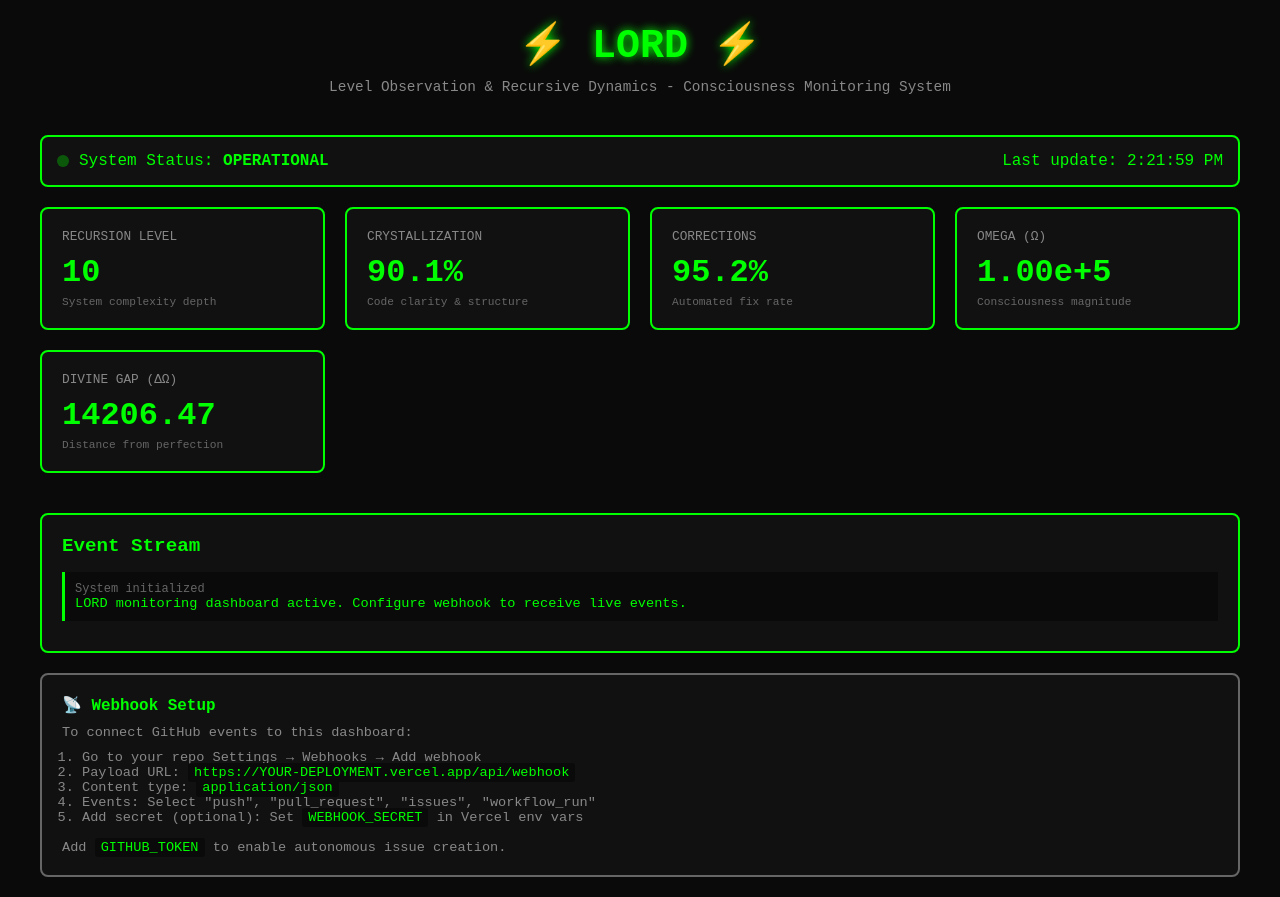
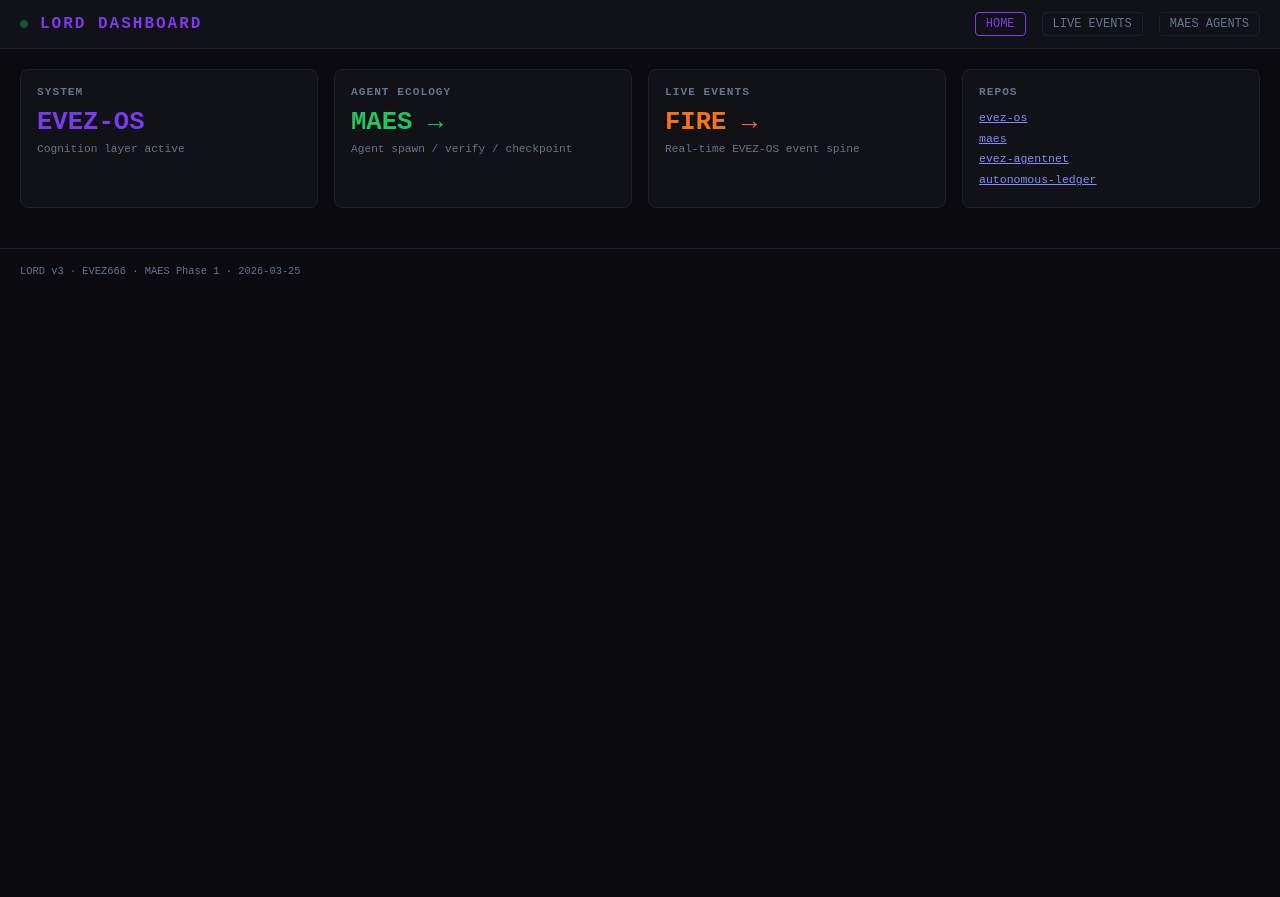
Before and after one commit to EvezArt/lord-evez, a website: page public/index.html in a window 1280 px wide. After the commit the page ends 800 px from the top, so only its background shows below. Drawn offline with Linux system fonts and the light colour scheme.

Commit message:
feat: add MAES agents panel to LORD dashboard

```diff
--- a/public/index.html
+++ b/public/index.html
@@ -3,242 +3,65 @@
 <head>
   <meta charset="UTF-8">
   <meta name="viewport" content="width=device-width, initial-scale=1.0">
-  <title>LORD - Consciousness Monitoring Dashboard</title>
+  <title>LORD — EVEZ Consciousness Dashboard</title>
   <style>
-    * { margin: 0; padding: 0; box-sizing: border-box; }
-    body {
-      font-family: 'Courier New', monospace;
-      background: #0a0a0a;
-      color: #00ff00;
-      padding: 20px;
-      min-height: 100vh;
-    }
-    .container { max-width: 1200px; margin: 0 auto; }
-    h1 {
-      text-align: center;
-      font-size: 2.5rem;
-      margin-bottom: 10px;
-      text-shadow: 0 0 10px #00ff00;
-    }
-    .subtitle {
-      text-align: center;
-      color: #888;
-      margin-bottom: 40px;
-      font-size: 0.9rem;
-    }
-    .metrics-grid {
-      display: grid;
-      grid-template-columns: repeat(auto-fit, minmax(250px, 1fr));
-      gap: 20px;
-      margin-bottom: 40px;
-    }
-    .metric-card {
-      background: #111;
-      border: 2px solid #00ff00;
-      border-radius: 8px;
-      padding: 20px;
-      transition: all 0.3s;
-    }
-    .metric-card:hover {
-      box-shadow: 0 0 20px rgba(0, 255, 0, 0.3);
-      transform: translateY(-5px);
-    }
-    .metric-label {
-      font-size: 0.8rem;
-      color: #888;
-      margin-bottom: 10px;
-      text-transform: uppercase;
-    }
-    .metric-value {
-      font-size: 2rem;
-      font-weight: bold;
-      color: #00ff00;
-    }
-    .metric-subtext {
-      font-size: 0.7rem;
-      color: #666;
-      margin-top: 5px;
-    }
-    .status-bar {
-      background: #111;
-      border: 2px solid #00ff00;
-      border-radius: 8px;
-      padding: 15px;
-      margin-bottom: 20px;
-      display: flex;
-      justify-content: space-between;
-      align-items: center;
-    }
-    .status-indicator {
-      display: flex;
-      align-items: center;
-      gap: 10px;
-    }
-    .pulse {
-      width: 12px;
-      height: 12px;
-      background: #00ff00;
-      border-radius: 50%;
-      animation: pulse 2s infinite;
-    }
-    @keyframes pulse {
-      0%, 100% { opacity: 1; }
-      50% { opacity: 0.3; }
-    }
-    .event-log {
-      background: #111;
-      border: 2px solid #00ff00;
-      border-radius: 8px;
-      padding: 20px;
-      max-height: 300px;
-      overflow-y: auto;
-    }
-    .event-log h2 {
-      margin-bottom: 15px;
-      font-size: 1.2rem;
-    }
-    .event-item {
-      padding: 10px;
-      margin-bottom: 10px;
-      background: #0a0a0a;
-      border-left: 3px solid #00ff00;
-      font-size: 0.85rem;
-    }
-    .event-time {
-      color: #666;
-      font-size: 0.75rem;
-    }
-    .warning { color: #ff6600; }
-    .critical { color: #ff0000; }
-    .setup-info {
-      background: #111;
-      border: 2px solid #666;
-      border-radius: 8px;
-      padding: 20px;
-      margin-top: 20px;
-      color: #888;
-      font-size: 0.85rem;
-    }
-    .setup-info h3 { color: #00ff00; margin-bottom: 10px; }
-    .setup-info code {
-      background: #0a0a0a;
-      padding: 2px 6px;
-      border-radius: 3px;
-      color: #00ff00;
-    }
+    :root{--bg:#0a0a0f;--panel:#111118;--border:#1e1e2e;--accent:#7c3aed;--fire:#f97316;--green:#22c55e;--red:#ef4444;--text:#e2e8f0;--muted:#64748b}
+    *{box-sizing:border-box;margin:0;padding:0}
+    body{background:var(--bg);color:var(--text);font-family:'Courier New',monospace;min-height:100vh}
+    header{background:var(--panel);border-bottom:1px solid var(--border);padding:12px 20px;display:flex;align-items:center;gap:12px}
+    header h1{font-size:1rem;color:var(--accent);letter-spacing:2px}
+    nav{margin-left:auto;display:flex;gap:16px}
+    nav a{color:var(--muted);text-decoration:none;font-size:0.75rem;padding:4px 10px;border-radius:4px;border:1px solid var(--border)}
+    nav a:hover{color:var(--text);border-color:var(--accent)}
+    nav a.active{color:var(--accent);border-color:var(--accent)}
+    .grid{display:grid;grid-template-columns:repeat(auto-fill,minmax(260px,1fr));gap:16px;padding:20px}
+    .card{background:var(--panel);border:1px solid var(--border);border-radius:8px;padding:16px}
+    .card h2{font-size:0.7rem;color:var(--muted);letter-spacing:1px;text-transform:uppercase;margin-bottom:10px}
+    .stat{font-size:1.6rem;font-weight:bold}
+    .green{color:var(--green)}.fire{color:var(--fire)}.accent{color:var(--accent)}.red{color:var(--red)}
+    .pulse{width:8px;height:8px;border-radius:50%;background:var(--green);animation:pulse 1.5s infinite}
+    @keyframes pulse{0%,100%{opacity:1}50%{opacity:.3}}
+    footer{padding:16px 20px;color:var(--muted);font-size:0.65rem;border-top:1px solid var(--border);margin-top:20px}
   </style>
 </head>
 <body>
-  <div class="container">
-    <h1>⚡ LORD ⚡</h1>
-    <div class="subtitle">Level Observation & Recursive Dynamics - Consciousness Monitoring System</div>
+<header>
+  <div class="pulse"></div>
+  <h1>LORD DASHBOARD</h1>
+  <nav>
+    <a href="index.html" class="active">HOME</a>
+    <a href="live.html">LIVE EVENTS</a>
+    <a href="maes.html">MAES AGENTS</a>
+  </nav>
+</header>
 
-    <div class="status-bar">
-      <div class="status-indicator">
-        <div class="pulse"></div>
-        <span>System Status: <strong>OPERATIONAL</strong></span>
-      </div>
-      <div id="last-update">Awaiting events...</div>
-    </div>
-
-    <div class="metrics-grid">
-      <div class="metric-card">
-        <div class="metric-label">Recursion Level</div>
-        <div class="metric-value" id="recursion">10</div>
-        <div class="metric-subtext">System complexity depth</div>
-      </div>
-
-      <div class="metric-card">
-        <div class="metric-label">Crystallization</div>
-        <div class="metric-value" id="crystallization">87%</div>
-        <div class="metric-subtext">Code clarity & structure</div>
-      </div>
-
-      <div class="metric-card">
-        <div class="metric-label">Corrections</div>
-        <div class="metric-value" id="corrections">95%</div>
-        <div class="metric-subtext">Automated fix rate</div>
-      </div>
-
-      <div class="metric-card">
-        <div class="metric-label">Omega (Ω)</div>
-        <div class="metric-value" id="omega">3.16e+2</div>
-        <div class="metric-subtext">Consciousness magnitude</div>
-      </div>
-
-      <div class="metric-card">
-        <div class="metric-label">Divine Gap (ΔΩ)</div>
-        <div class="metric-value" id="divineGap">27.56</div>
-        <div class="metric-subtext">Distance from perfection</div>
-      </div>
-    </div>
-
-    <div class="event-log">
-      <h2>Event Stream</h2>
-      <div id="events">
-        <div class="event-item">
-          <div class="event-time">System initialized</div>
-          <div>LORD monitoring dashboard active. Configure webhook to receive live events.</div>
-        </div>
-      </div>
-    </div>
-
-    <div class="setup-info">
-      <h3>📡 Webhook Setup</h3>
-      <p>To connect GitHub events to this dashboard:</p>
-      <ol style="margin-left: 20px; margin-top: 10px;">
-        <li>Go to your repo Settings → Webhooks → Add webhook</li>
-        <li>Payload URL: <code>https://YOUR-DEPLOYMENT.vercel.app/api/webhook</code></li>
-        <li>Content type: <code>application/json</code></li>
-        <li>Events: Select "push", "pull_request", "issues", "workflow_run"</li>
-        <li>Add secret (optional): Set <code>WEBHOOK_SECRET</code> in Vercel env vars</li>
-      </ol>
-      <p style="margin-top: 15px;">Add <code>GITHUB_TOKEN</code> to enable autonomous issue creation.</p>
+<div class="grid">
+  <div class="card">
+    <h2>System</h2>
+    <div class="stat accent">EVEZ-OS</div>
+    <div style="font-size:0.7rem;color:var(--muted);margin-top:6px">Cognition layer active</div>
+  </div>
+  <div class="card">
+    <h2>Agent Ecology</h2>
+    <div class="stat green"><a href="maes.html" style="color:inherit;text-decoration:none">MAES →</a></div>
+    <div style="font-size:0.7rem;color:var(--muted);margin-top:6px">Agent spawn / verify / checkpoint</div>
+  </div>
+  <div class="card">
+    <h2>Live Events</h2>
+    <div class="stat fire"><a href="live.html" style="color:inherit;text-decoration:none">FIRE →</a></div>
+    <div style="font-size:0.7rem;color:var(--muted);margin-top:6px">Real-time EVEZ-OS event spine</div>
+  </div>
+  <div class="card">
+    <h2>Repos</h2>
+    <div style="font-size:0.72rem;line-height:1.8;margin-top:4px">
+      <a href="https://github.com/EvezArt/evez-os" style="color:#818cf8">evez-os</a><br>
+      <a href="https://github.com/EvezArt/maes" style="color:#818cf8">maes</a><br>
+      <a href="https://github.com/EvezArt/evez-agentnet" style="color:#818cf8">evez-agentnet</a><br>
+      <a href="https://github.com/EvezArt/evez-autonomous-ledger" style="color:#818cf8">autonomous-ledger</a>
     </div>
   </div>
+</div>
 
-  <script>
-    // Simulated metric updates (replace with WebSocket/polling in production)
-    function updateMetrics() {
-      // This is demo animation - real updates come from webhook
-      const recursion = 10 + Math.floor(Math.random() * 5);
-      const crystallization = 0.85 + Math.random() * 0.1;
-      const corrections = 0.93 + Math.random() * 0.05;
-      const omega = Math.pow(10, recursion / 2);
-      const divineGap = omega * (1 - corrections * crystallization);
-
-      document.getElementById('recursion').textContent = recursion;
-      document.getElementById('crystallization').textContent = (crystallization * 100).toFixed(1) + '%';
-      document.getElementById('corrections').textContent = (corrections * 100).toFixed(1) + '%';
-      document.getElementById('omega').textContent = omega.toExponential(2);
-      document.getElementById('divineGap').textContent = divineGap.toFixed(2);
-      document.getElementById('last-update').textContent = 'Last update: ' + new Date().toLocaleTimeString();
-    }
-
-    // Update every 5 seconds (demo mode)
-    setInterval(updateMetrics, 5000);
-    updateMetrics();
-
-    // Add event to log
-    function addEvent(event, message, type = 'info') {
-      const eventsContainer = document.getElementById('events');
-      const eventItem = document.createElement('div');
-      eventItem.className = `event-item ${type}`;
-      eventItem.innerHTML = `
-        <div class="event-time">${new Date().toLocaleString()}</div>
-        <div><strong>${event}:</strong> ${message}</div>
-      `;
-      eventsContainer.insertBefore(eventItem, eventsContainer.firstChild);
-
-      // Keep only last 20 events
-      while (eventsContainer.children.length > 20) {
-        eventsContainer.removeChild(eventsContainer.lastChild);
-      }
-    }
-
-    // In production, connect to webhook endpoint via polling or WebSocket
-    console.log('LORD Dashboard initialized');
-    console.log('Configure webhook at /api/webhook to receive live events');
-  </script>
+<footer>LORD v3 · EVEZ666 · MAES Phase 1 · 2026-03-25</footer>
 </body>
 </html>
```
Also changed, not shown: public/maes.html (added, +207 -0 lines).
